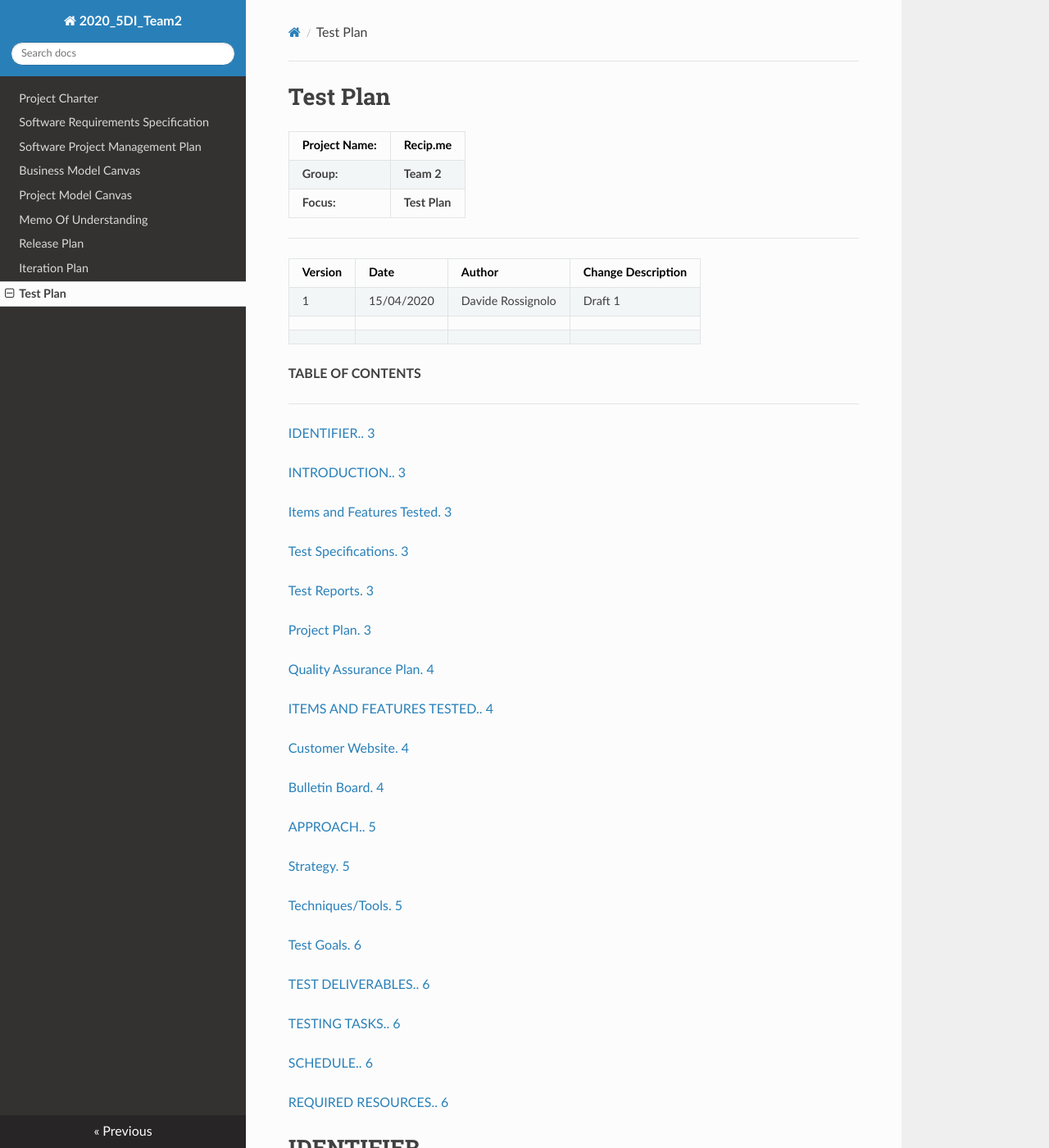
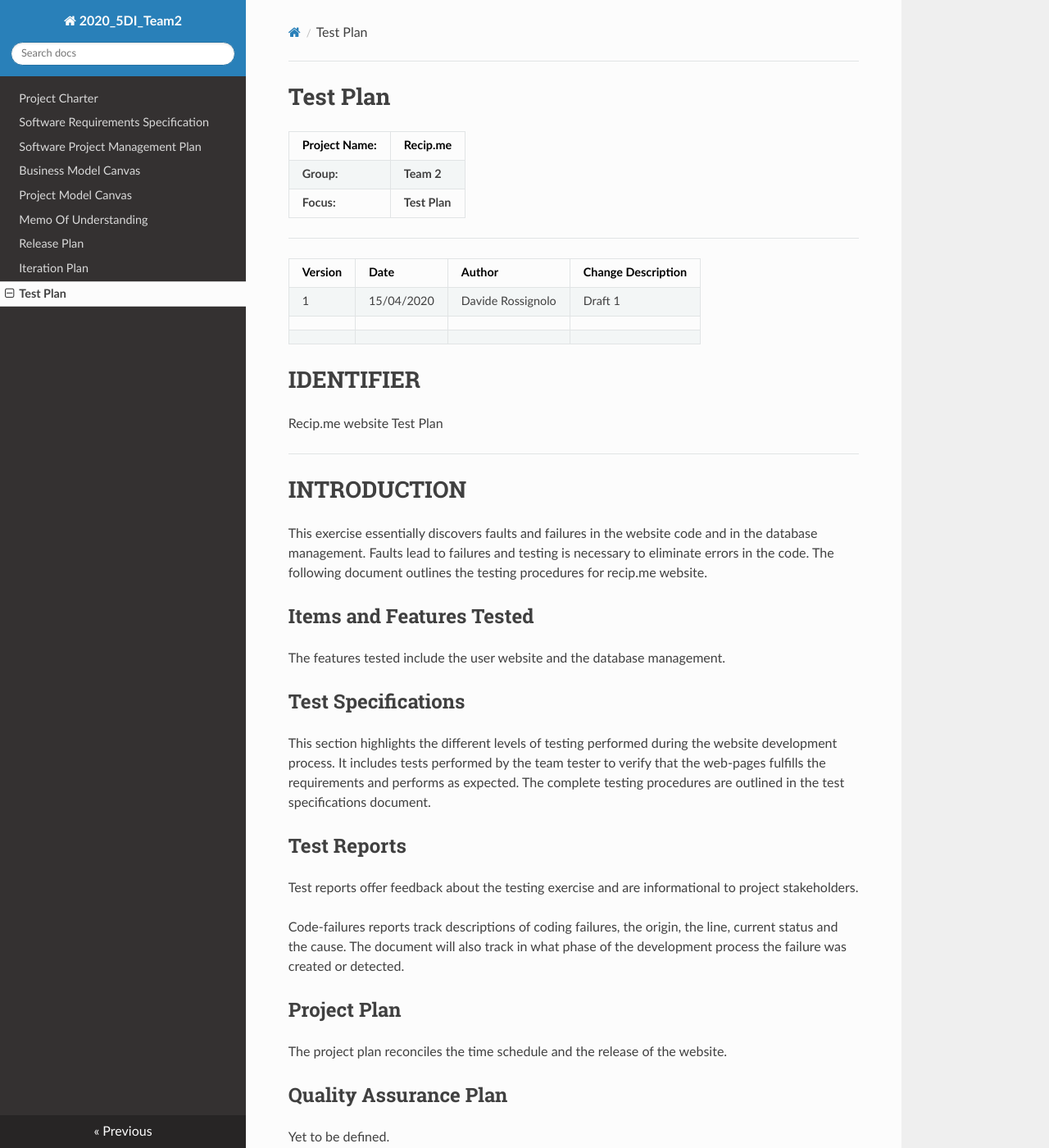
Before and after one commit to RecipMeTeam2/2020_5DI_team2_RecipMe, an MkDocs documentation site: the page built from docs/testplan.md, in a window 1280 px wide and 1400 px high. Shown: the whole window at 82% size. Built offline with MkDocs 1.6.1, drawn with Linux system fonts in a browser that asks for light colours; nearby versions of some CDN libraries.

Commit message:
Update testplan.md

```diff
--- a/docs/testplan.md
+++ b/docs/testplan.md
@@ -23,49 +23,6 @@
 
 
 
-
-
-
-
-**TABLE OF CONTENTS**
-
-------
-
-[IDENTIFIER.. 3](#_Toc132124582)
-
-[INTRODUCTION.. 3](#_Toc132124583)
-
-[Items and Features Tested. 3](#_Toc132124584)
-
-[Test Specifications. 3](#_Toc132124585)
-
-[Test Reports. 3](#_Toc132124586)
-
-[Project Plan. 3](#_Toc132124587)
-
-[Quality Assurance Plan. 4](#_Toc132124588)
-
-[ITEMS AND FEATURES TESTED.. 4](#_Toc132124589)
-
-[Customer Website. 4](#_Toc132124590)
-
-[Bulletin Board. 4](#_Toc132124591)
-
-[APPROACH.. 5](#_Toc132124592)
-
-[Strategy. 5](#_Toc132124593)
-
-[Techniques/Tools. 5](#_Toc132124594)
-
-[Test Goals. 6](#_Toc132124596)
-
-[TEST DELIVERABLES.. 6](#_Toc132124597)
-
-[TESTING TASKS.. 6](#_Toc132124598)
-
-[SCHEDULE.. 6](#_Toc132124599)
-
-[REQUIRED RESOURCES.. 6](#_Toc132124600)
 
 
 
```
